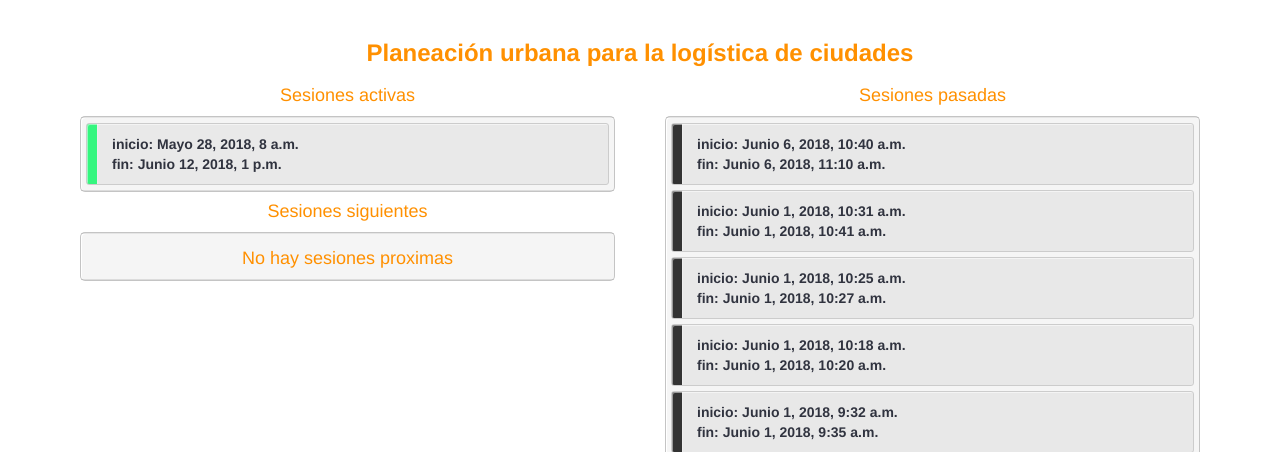
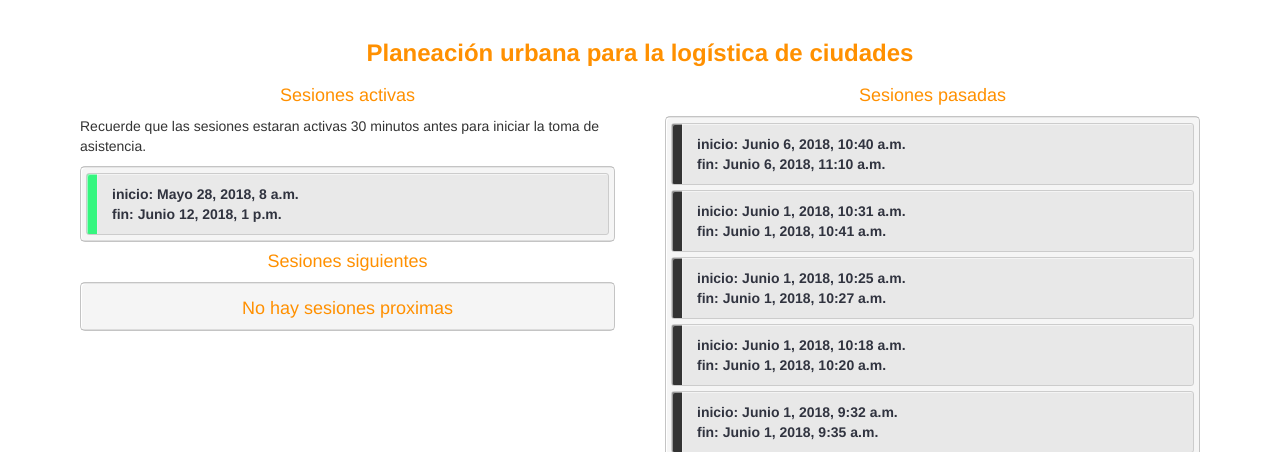
Before and after one commit to andreslopzi/Catedra, a Django app: page /curso/1/ in a window 1280 px wide. Shown: the part 52-504 px from the top of the page. Run offline with Django 3.2, Linux system fonts and the light colour scheme; a user stored in the database is signed in; data comes from the database, SQL or seed files in the repository; both versions use the stored data as it was after the commit; some libraries are stand-ins or nearby versions.

Commit message:
actualización hora de inicio asistencia

```diff
--- a/qr/views.py
+++ b/qr/views.py
@@ -63,8 +63,8 @@ def curso(request, id_curso):
 
     dateNow = datetime.now(tz=timezone.utc)
     previous = curso.clases.all().filter(fin__lt=dateNow).order_by('fin').reverse()
-    next = curso.clases.all().filter(inicio__gt=dateNow)
-    now = curso.clases.all().filter(Q(inicio__lte=dateNow)&Q(fin__gt=dateNow))
+    next = curso.clases.all().filter(inicio__gt=dateNow+timedelta(minutes=30))
+    now = curso.clases.all().filter(Q(inicio__lte=dateNow+timedelta(minutes=30))&Q(fin__gt=dateNow))
 
     context = {
         "curso" : curso,
@@ -91,7 +91,7 @@ def clase(request,id_curso, id_clase):
 
     #locale.setlocale(locale.LC_ALL, "es_ES.UTF-8")
 
-    currentDate = datetime.now() + timedelta(hours=5)
+    currentDate = datetime.now() #+ timedelta(hours=5)
     formato_local = "%d de %B del %Y a las %I:%M"
     if request.user.is_authenticated():
         if request.method == "POST":
--- a/templates/qr/curso.html
+++ b/templates/qr/curso.html
@@ -10,12 +10,10 @@
             <h3 class="center"><b>{{ curso.nombre }}</b></h3>
         </div>
         <div class="row ">
-            <!--<div class="col-sm-6">
-                <p>Información del curso</p>
-            </div>-->
             <div class="col-sm-6 sesiones_list">
                 <div class="row">
                     <h4 class="center">Sesiones activas</h4>
+                    <p>Recuerde que las sesiones estaran activas 30 minutos antes para iniciar la toma de asistencia.</p>
                     <div class="notebooks" >
                       <ul class="notebook_ul">
                         {% if not now %}
@@ -72,6 +70,5 @@
                 </div>
             </div>
         </div>
-
     </div>
 {% endblock %}
```
Also changed, not shown: db.sqlite3, qr/static/qr/css/clase.css (line endings or trailing spaces).
